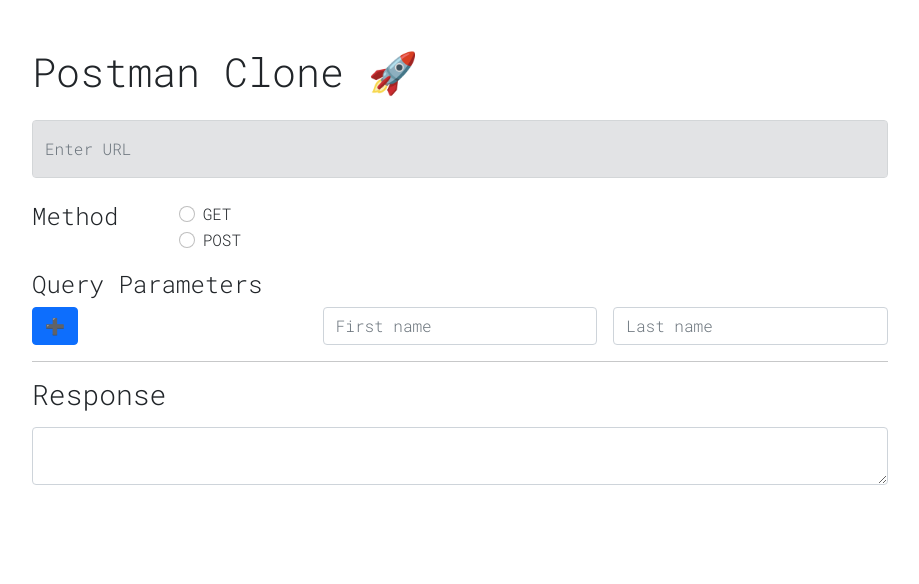
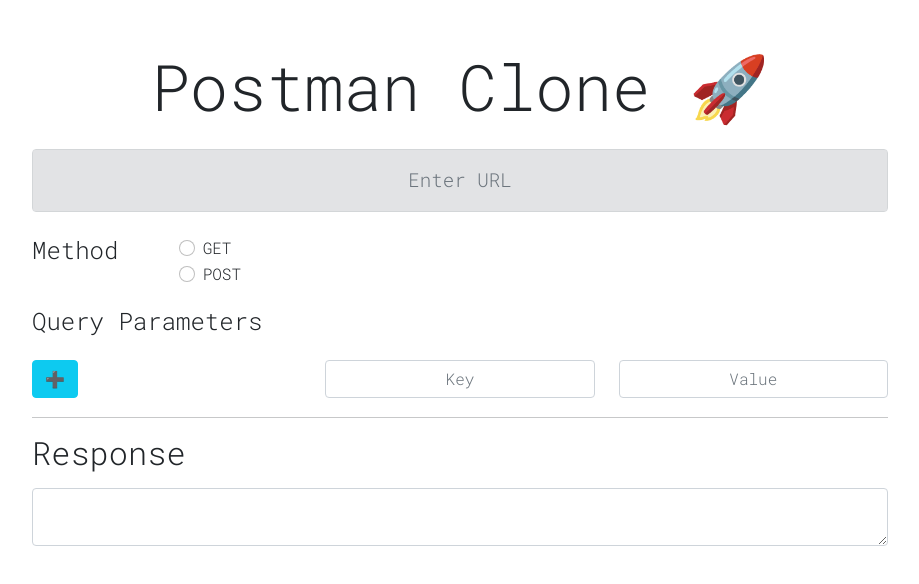
Before and after one commit to officialGanesh/Lightning-Request, a plain HTML site: page index.html in a window 1280 px wide. Shown: the whole page, without its empty margins (180-1099 px from the left). Drawn offline with nearby package versions, Linux system fonts and the light colour scheme.

Commit message:
Style added

```diff
--- a/index.html
+++ b/index.html
@@ -4,7 +4,7 @@
     <meta charset="UTF-8">
     <meta http-equiv="X-UA-Compatible" content="IE=edge">
     <meta name="viewport" content="width=device-width, initial-scale=1.0">
-    <title>Get/post requests</title>
+    <title>Postman: Get-Post Requests</title>
 
     <!-- !Bootstrap -->
     <link href="https://cdn.jsdelivr.net/npm/bootstrap@5.1.1/dist/css/bootstrap.min.css" rel="stylesheet" integrity="sha384-F3w7mX95PdgyTmZZMECAngseQB83DfGTowi0iMjiWaeVhAn4FJkqJByhZMI3AhiU" crossorigin="anonymous">
@@ -26,12 +26,12 @@
         <h1 id="title">Postman Clone 🚀</h1>
 
             <!-- URL -->
-        <div class="mb-4 mt-4">
+        <div class="mb-4 mt-4" id="urlBox">
             <input type="email" class="form-control py-3 alert-secondary" id="url" placeholder="Enter URL">
         </div>
 
             <!-- Method -->
-        <div>
+        <div id="methodBox">
             <fieldset class="row mb-3">
                 <legend class="col-form-label col-sm-2 pt-0"><h4>Method</h4></legend>
                 <div class="col-sm-10">
@@ -53,26 +53,19 @@
         </div>
 
         <!-- Query Parameters -->
-        <div>
-            <h4>Query Parameters</h4>
-            <div class="row g-3 mb-1">
-                <div class="col">
-                    <button class="btn btn-primary">➕</button>
-                </div>
-                <div class="col">
-                  <input type="text" class="form-control" placeholder="First name" aria-label="First name">
-                </div>
-
-                <div class="col">
-                  <input type="text" class="form-control" placeholder="Last name" aria-label="Last name">
-                </div>
+        <div id="queryBox">
+            <h4 id="query">Query Parameters</h4>
+            <div class="row" id="parameters">
+              <div class="col-sm"><button class="btn btn-info">➕</button></div>
+              <div class="col-sm"> <input type="text" class="form-control" placeholder="Key" style="text-align: center;"></div>
+              <div class="col-sm"> <input type="text" class="form-control" placeholder="Value" style="text-align: center;"></div>
             </div>
         </div>
         <hr>
 
         <!-- Show Response -->
         <div class="form-floating mt-3">
-            <h3>Response</h3>
+            <h3 id="response">Response</h3>
             <textarea class="form-control mt-3" placeholder="Leave a comment here" id="floatingTextarea"></textarea>
         </div>
 
--- a/style.css
+++ b/style.css
@@ -9,3 +9,37 @@
     width: 55rem;
     margin-top: 3rem;
 }
+
+#title{
+    text-align: center;
+    font-size: 4rem;
+
+}
+
+#url{
+    text-align: center;
+    font-size: 1.2rem;
+    margin: 10px 0px 5px 0px;
+}
+
+#methodBox{
+    margin: 1.5rem 0px 15px 0px;
+}
+
+#queryBox{
+
+    margin: 1.2rem 0px 1.2rem 0px;
+}
+
+#query{
+
+
+    margin-bottom: 1.5rem;
+
+}
+
+
+#response{
+
+    font-size: 2rem;
+}
```
